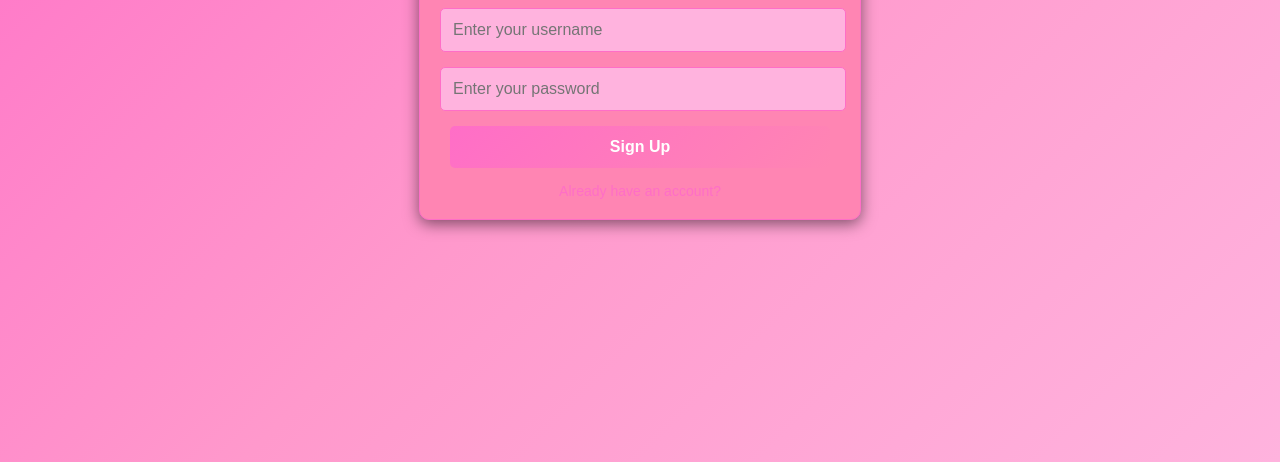
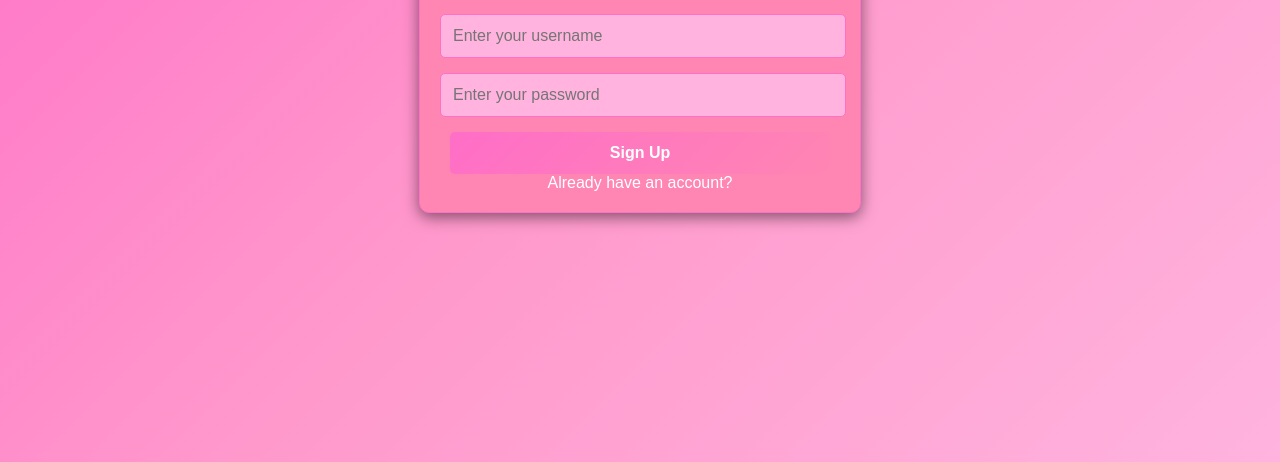
Before and after one commit to pufpafpufpaf/Chat, a plain HTML site: page smt/static/signup.html in a window 1280 px wide. Shown: the part 338-800 px from the top of the page. Drawn offline with Linux system fonts and the light colour scheme.

Commit message:
don't have an acc

```diff
--- a/smt/static/signup.html
+++ b/smt/static/signup.html
@@ -28,16 +28,14 @@
             box-shadow: 0 4px 15px rgba(0, 0, 0, 0.5); /* Subtle shadow */
         }
         #login-link {
-            display: block;
-            margin-top: 15px;
-            font-size: 14px;
-            color: #ff6ec7; /* Pink text */
+            display: inline; /* Ensure it is not a block */
+            margin-top: 25px; /* Move it slightly lower */
+            color: white; /* Match the Sign Up button text color */
             text-decoration: none;
             transition: color 0.3s ease;
         }
         #login-link:hover {
-            color: #ff85b3; /* Lighter pink on hover */
-            text-decoration: underline;
+            color: #f32ecb; /* Match the Sign Up button hover color */
         }
         input, button {
             padding: 12px;
```
Also changed, not shown: smt/static/login.html (+4 -6 lines).
